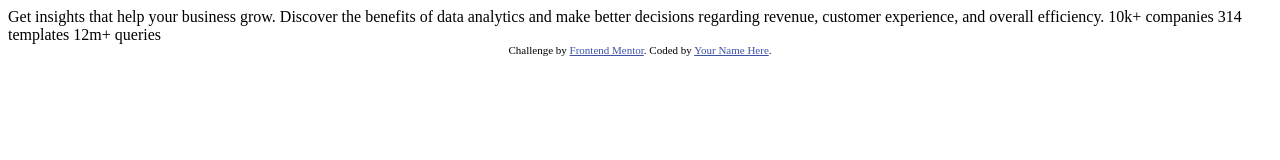
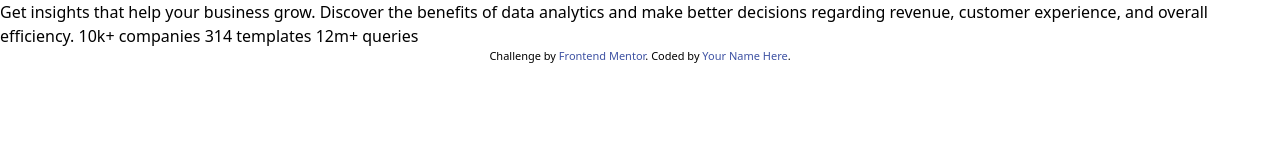
Before and after one commit to taufanbasri/stats-preview, a website: page index.html in a window 1280 px wide. Drawn offline with Linux system fonts and the light colour scheme.

Commit message:
Tailwind setup

```diff
--- a/index.html
+++ b/index.html
@@ -7,6 +7,13 @@
   <link rel="icon" type="image/png" sizes="32x32" href="./images/favicon-32x32.png">
 
   <title>Frontend Mentor | Stats preview card component</title>
+
+  <link rel="stylesheet" href="./styles.css">
+
+  <link rel="preconnect" href="https://fonts.googleapis.com">
+  <link rel="preconnect" href="https://fonts.gstatic.com" crossorigin>
+  <link href="https://fonts.googleapis.com/css2?family=Inter:wght@400;700&display=swap" rel="stylesheet">
+  <link href="https://fonts.googleapis.com/css2?family=Lexend+Deca&display=swap" rel="stylesheet">
 
   <!-- Feel free to remove these styles or customise in your own stylesheet 👍 -->
   <style>
--- /dev/null
+++ b/src/input.css
@@ -0,0 +1,3 @@
+@tailwind base;
+@tailwind components;
+@tailwind utilities;
--- /dev/null
+++ b/tailwind.config.js
@@ -0,0 +1,19 @@
+module.exports = {
+  content: ["./index.html"],
+  theme: {
+    extend: {
+      fontFamily: {
+        'inter': ['Inter', 'sans-serif'],
+        'lexend': ['Lexend Deca', 'sans-serif']
+      },
+      colors: {
+        'dark-blue': 'hsl(233, 47%, 7%)',
+        'desaturated-blue': 'hsl(244, 38%, 16%)',
+        'soft-violet': 'hsl(277, 64%, 61%)',
+        'white-trans-75': 'hsla(0, 0%, 100%, 0.75)',
+        'white-trans-60': 'hsla(0, 0%, 100%, 0.6)'
+      }
+    },
+  },
+  plugins: [],
+}
```
Also changed, not shown: package.json (added, +8 -0 lines), styles.css (added), 2 other files.
